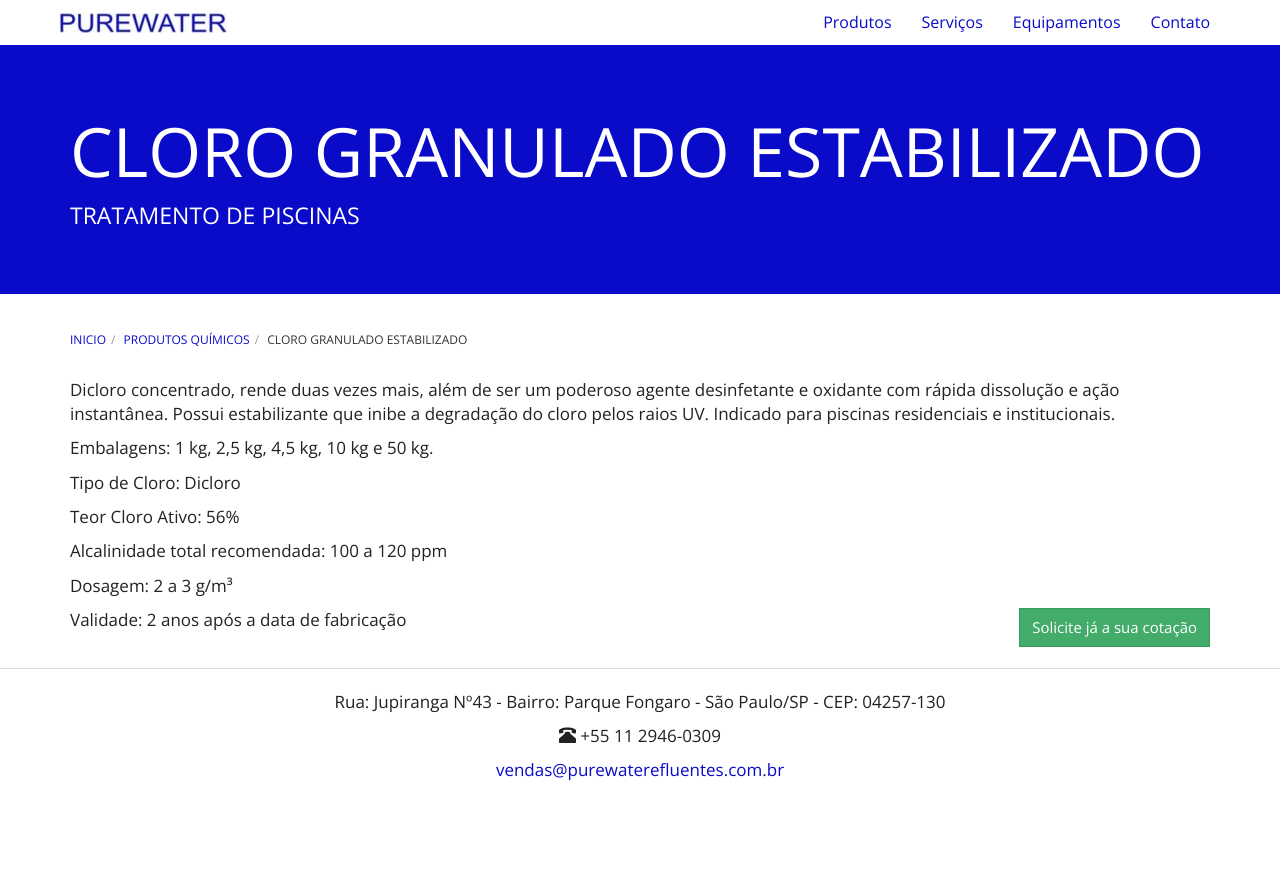
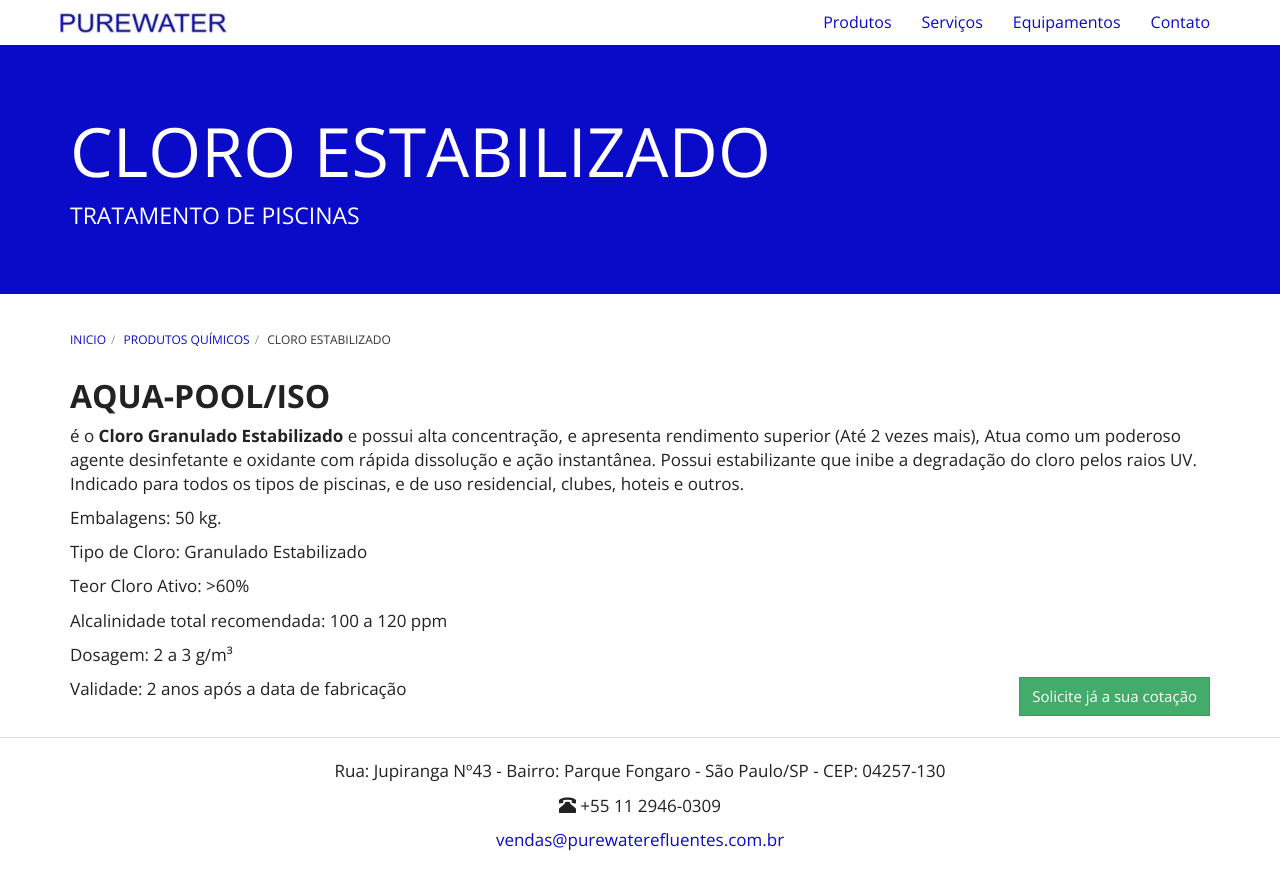
Before and after one commit to purewaterefluentes/purewaterefluentes.github.io, a Jekyll site: the page built from produtos/cloro-granulado-estabilizado.md, in a window 1280 px wide. Shown: the top 890 px of the page. Built offline with Jekyll 4.4.1, drawn with Linux system fonts in a browser that asks for light colours; nearby versions of some CDN libraries; library files that are not in the unit come from our copies.

Commit message:
Update cloro-granulado-estabilizado.md

```diff
--- a/produtos/cloro-granulado-estabilizado.md
+++ b/produtos/cloro-granulado-estabilizado.md
@@ -1,17 +1,18 @@
 ---
 layout: contato
-pageTitle: CLORO
-title: CLORO GRANULADO ESTABILIZADO
+pageTitle: CLORO GRANULADO ESTABILIZADO | CLORO PARA PISCINA
+title: CLORO ESTABILIZADO
 subtitle: TRATAMENTO DE PISCINAS
 ---
+## **AQUA-POOL/ISO**
 
-Dicloro concentrado, rende duas vezes mais, além de ser um poderoso agente desinfetante e oxidante com rápida dissolução e ação instantânea. Possui estabilizante que inibe a degradação do cloro pelos raios UV. Indicado para piscinas residenciais e institucionais.
+é o **Cloro Granulado Estabilizado** e possui alta concentração, e apresenta rendimento superior (Até 2 vezes mais), Atua como um poderoso agente desinfetante e oxidante com rápida dissolução e ação instantânea. Possui estabilizante que inibe a degradação do cloro pelos raios UV. Indicado para todos os tipos de piscinas, e de uso residencial, clubes, hoteis e outros.
 
-Embalagens: 1 kg, 2,5 kg, 4,5 kg, 10 kg e 50 kg.
+Embalagens: 50 kg.
 
-Tipo de Cloro:  Dicloro
+Tipo de Cloro: Granulado Estabilizado
 
-Teor Cloro  Ativo: 56%
+Teor Cloro  Ativo: >60%
 
 Alcalinidade total recomendada: 100 a 120 ppm
 
```
